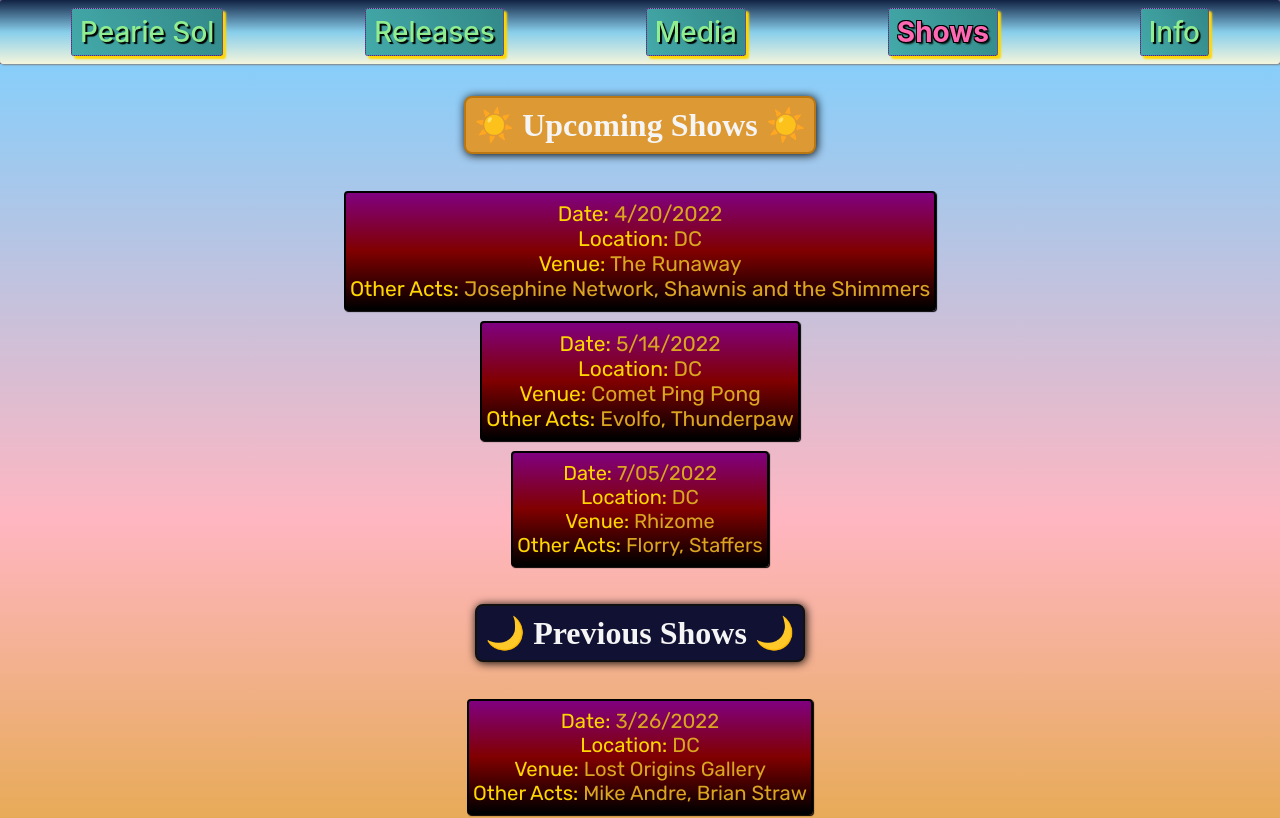
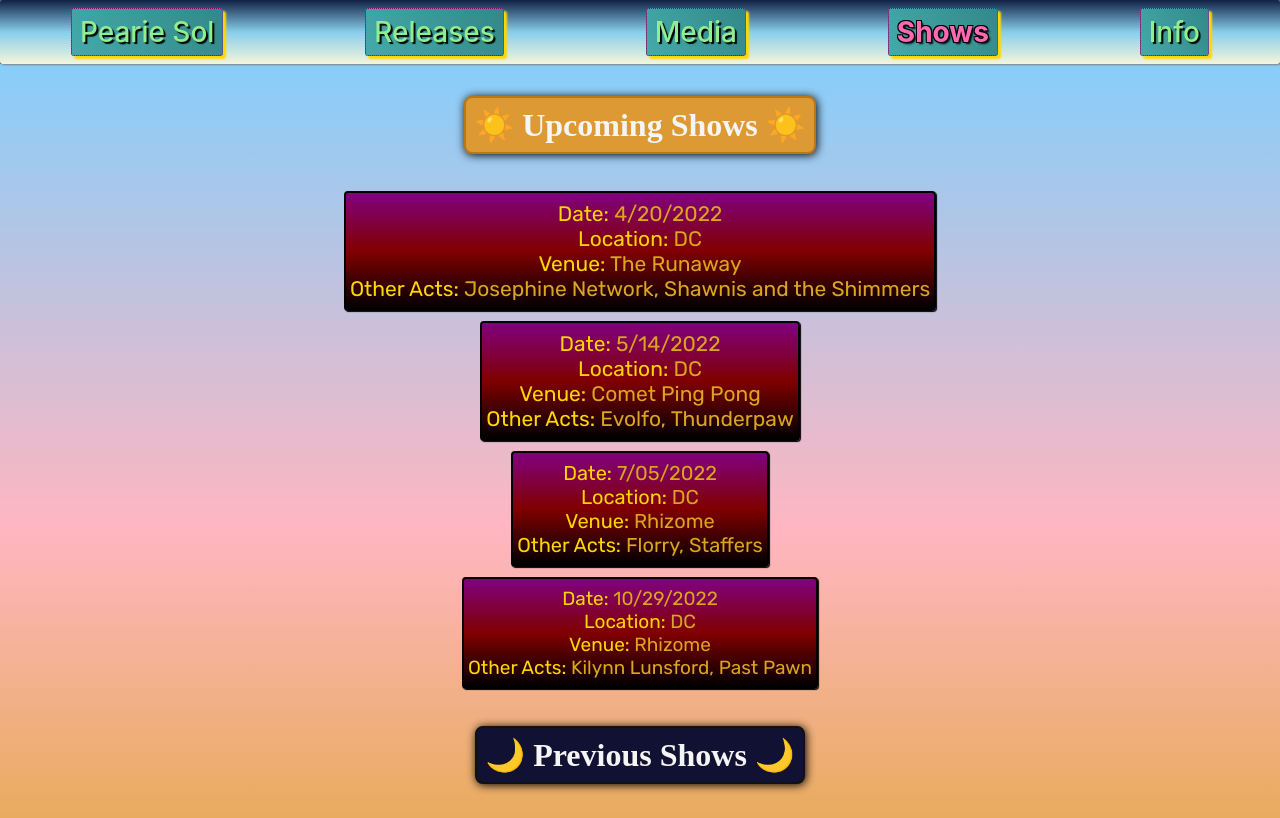
Before and after one commit to perryf/pearie-sol, a Next.js app: page /shows in a window 1280 px wide. Shown: the top 818 px of the page. Built offline with nearby package versions, Linux system fonts and the light colour scheme; a web font is replaced by a local one.

Commit message:
add latest show, small update to how shows are counted in upcoming vs past

```diff
--- a/data/showList.json
+++ b/data/showList.json
@@ -1,4 +1,10 @@
 [
+	{
+		"date": "2022-10-29",
+		"venue": "Rhizome",
+		"location": "DC",
+		"otherActs": "Kilynn Lunsford, Past Pawn"
+	},
 	{
 		"date": "2022-07-05",
 		"venue": "Rhizome",
--- a/data/tickerInfo.js
+++ b/data/tickerInfo.js
@@ -7,7 +7,9 @@
 // 	'4/20 @ the Runaway with Josephine Network & Shawnis and the Shimmers'
 // const upcomingShowsStr =
 // 	'🚨🚨 Upcoming Show: 5/14 at Comet Ping Pong (w/ Evolfo)! 🚨🚨'
+const upcomingShowsStr =
+	'🚨🚨 Upcoming Show: 10/29 Rhizome (w/ Past Pawn & Kilynn Lunsford)! 🚨🚨'
 
-const tickerStr = ''
+const tickerStr = upcomingShowsStr
 
 export { tickerStr }
--- a/pages/shows.js
+++ b/pages/shows.js
@@ -1,4 +1,4 @@
-import { compareAsc, parse } from 'date-fns'
+import { compareAsc, parse, subDays } from 'date-fns'
 import showList from '../data/showList'
 import Layout from '../components/layout'
 import ShowListing from '../components/showListing'
@@ -8,9 +8,11 @@ const previousShows = []
 let upcomingShows = []
 
 showList.forEach(show => {
+	// since parsed date is at midnight, better to use yesterday instead of today for comparison
 	const parsedDate = parse(show.date, 'yyyy-MM-dd', new Date())
+	const yesterday = subDays(new Date(), 1)
 
-	if (compareAsc(parsedDate, new Date()) >= 0) {
+	if (compareAsc(parsedDate, yesterday) >= 0) {
 		upcomingShows.push(show)
 	} else {
 		previousShows.push(show)
```
